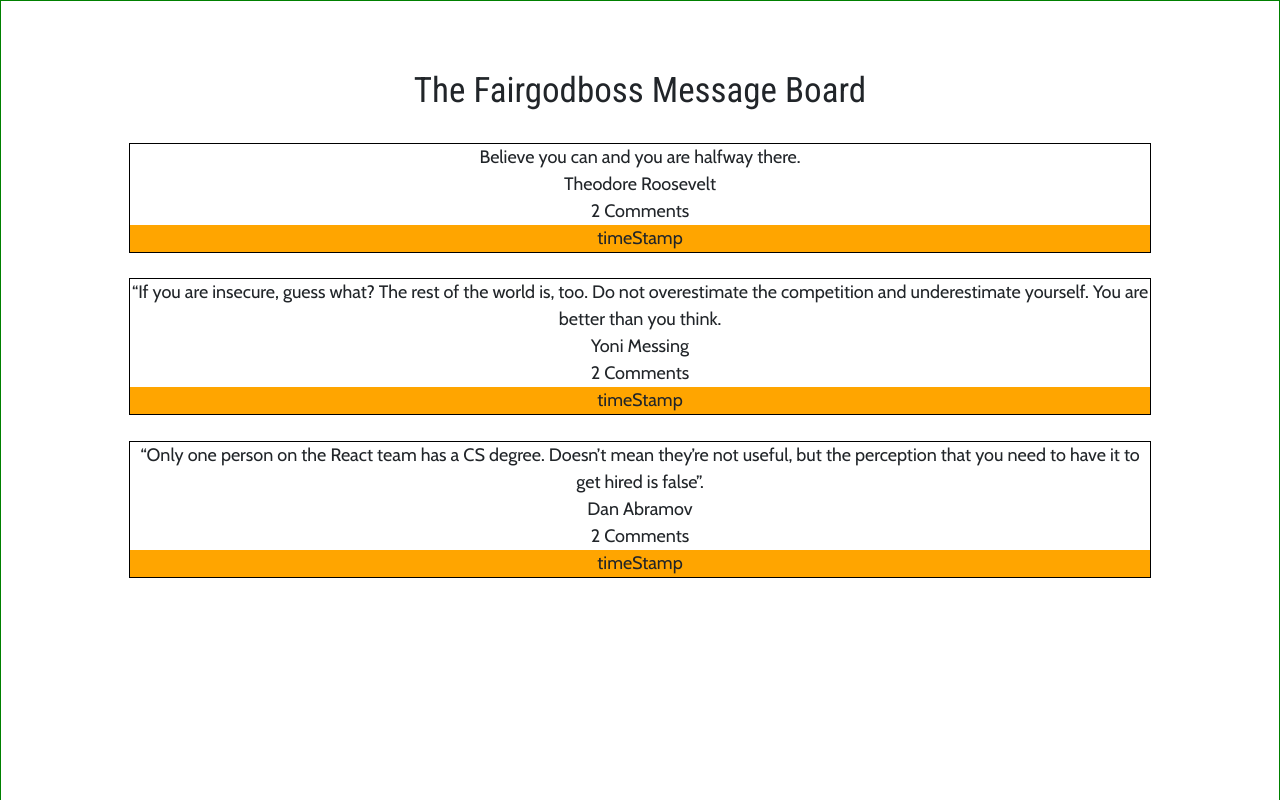
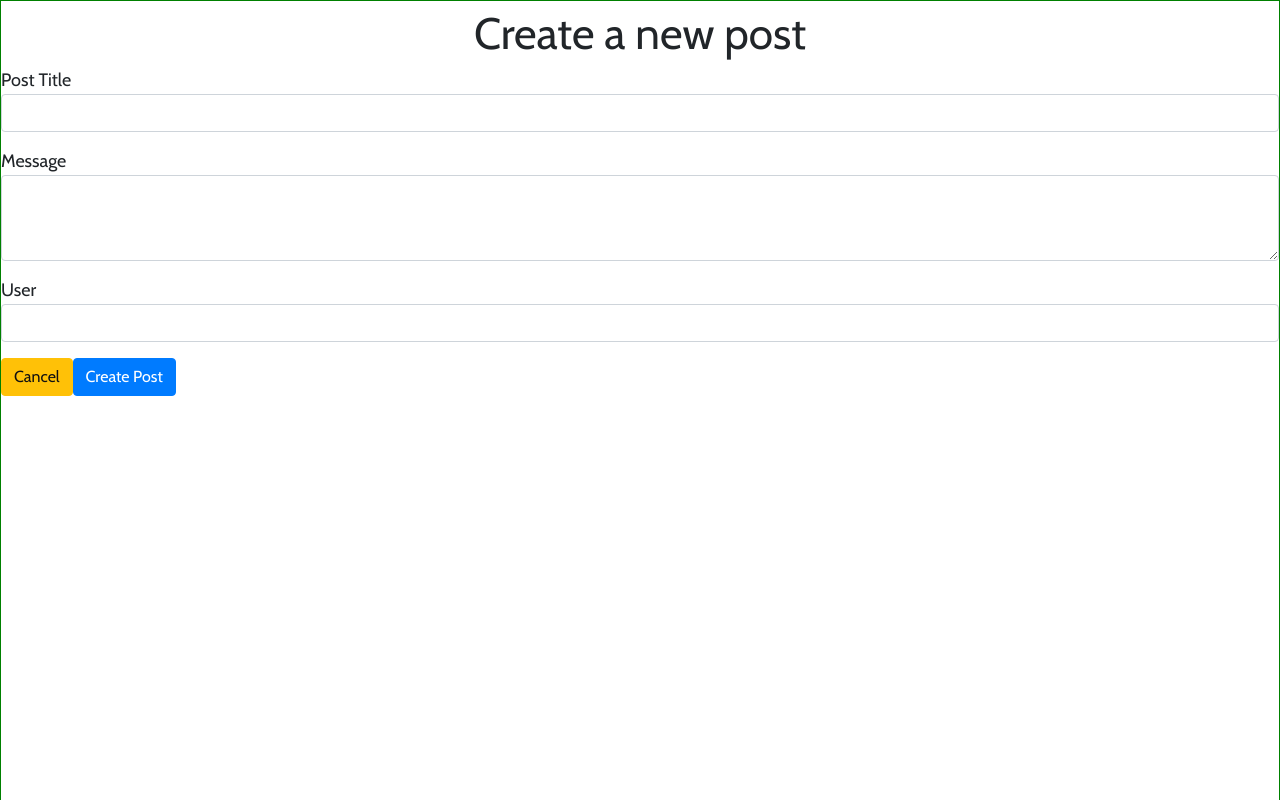
Before and after one commit to Whymess/Fairgodboss, a React (Create React App) app: page / in a window 1280 px wide. Shown: the top 800 px of the page. Built offline with nearby package versions, Linux system fonts and the light colour scheme.

Commit message:
create post css done

```diff
--- a/src/CSS/CreatePost.css
+++ b/src/CSS/CreatePost.css
@@ -2,3 +2,15 @@
 	text-align: center;
     font-size: 44px;
 }
+
+.label_for_create_post {
+	text-align: center;
+	position: relative;
+}
+
+@media only screen and (max-width: 500px) {
+	.label_create_post {
+		text-align: center;
+	}
+
+}
--- a/src/CSS/MessageBoard.css
+++ b/src/CSS/MessageBoard.css
@@ -20,9 +20,3 @@
 		display: none;
 	}
 }
-
-@media only screen and (min-width: 500px) {
-    .timestamp {
-		background-color: orange;
-	}
-}
--- a/src/Components/CreatePost/CreatePost.js
+++ b/src/Components/CreatePost/CreatePost.js
@@ -5,18 +5,18 @@
   render() {
     return (
       <div className="CreatePost">
-              <div className="header_create_post"> Create a new post </div>
-      	 <form>
-            <div className="form-group">
-              <label>Post Title</label>
-              <input type="text" className="form-control post_title" />
-            </div>
-            <div className="form-group">
-              <label>Message</label>
+			<div className="header_create_post"> Create a new post </div>
+
+			  <div className="form-group">
+            	 <div className="label_create_post"> Post Title</div>
+           		 <input type="text" className="form-control post_title" />
+              </div>
+			 <div className="form-group">
+              <div className="label_create_post">Message</div>
                <textarea className="form-control message_input" rows="3"></textarea>
             </div>
             <div className="form-group">
-              <label>User</label>
+              <div className="label_create_post">User</div>
               <input type="text" className="form-control user_input" />
             </div>
 
@@ -25,7 +25,7 @@
               <button type="submit" className="btn btn-primary">Create Post</button>
             </div>
 
-          </form>
+
       </div>
     );
   }
--- a/src/Components/LandingPage/LandingPage.js
+++ b/src/Components/LandingPage/LandingPage.js
@@ -6,13 +6,7 @@
 export default class LandingPage extends Component {
   render() {
     return (
-      <div className="LandingPage">
-      		<div className="title"> The Fairgodboss Message Board </div>
-
-		  <MessageBoard/>
-
-			<button type="button" className="create_new_post">Create New Post</button>
-      </div>
+      <CreatePost/>
     );
   }
 }
--- a/src/Components/NoPosts/NoPosts.js
+++ b/src/Components/NoPosts/NoPosts.js
@@ -6,7 +6,6 @@
   return (
       <div className="no_posts">
       		There are currently no posts... add one!
-
       </div>
 
     )
```
